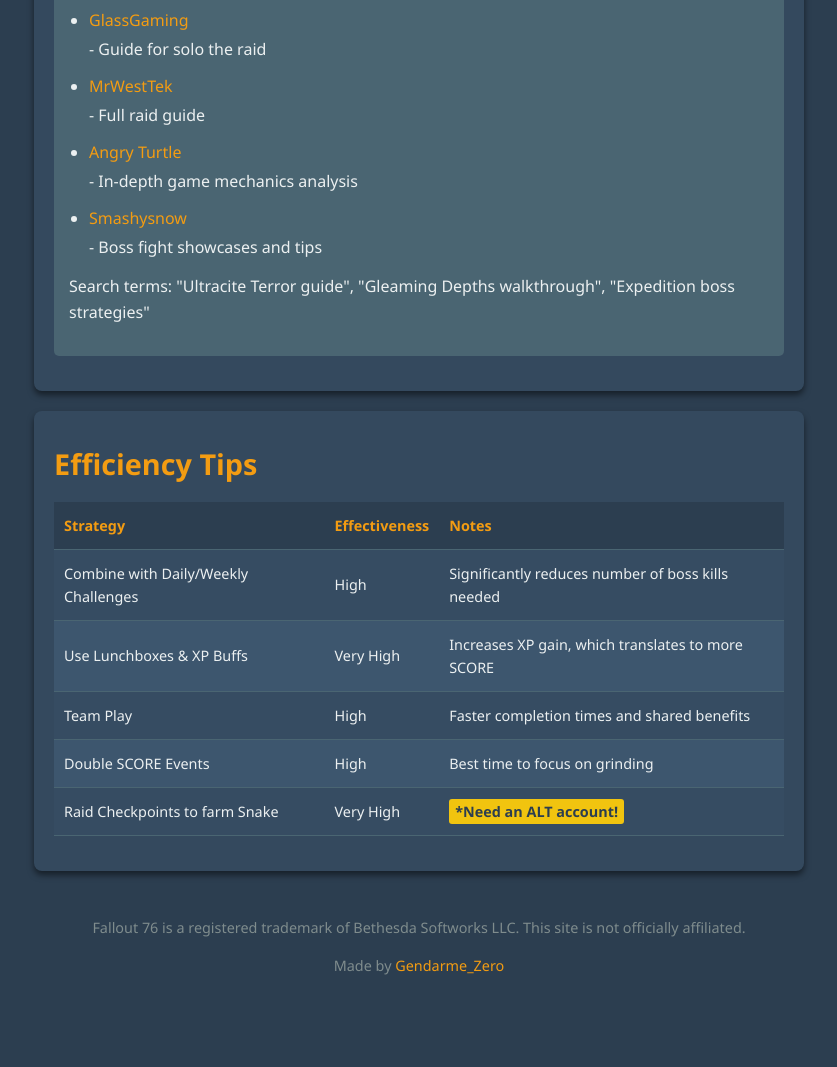
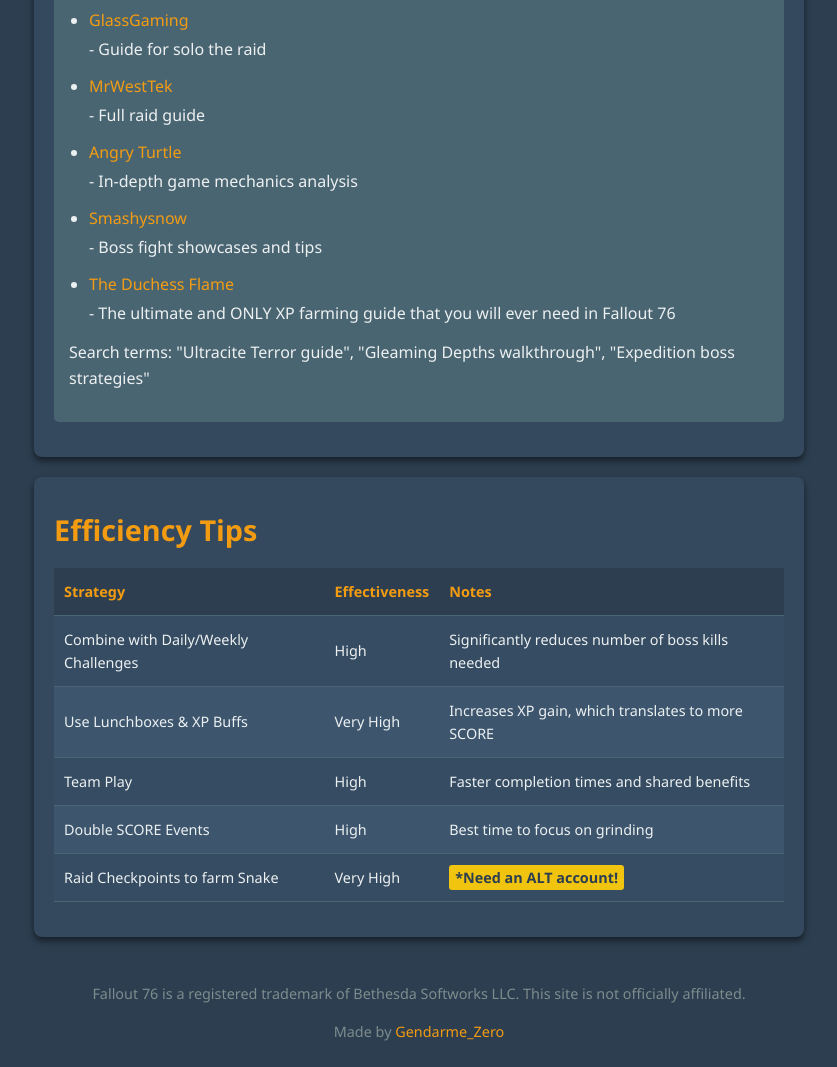
Before and after one commit to GendarmeZero/f76_ultracite_farm, a plain HTML site: page index.html in a window 1280 px wide. Shown: the part 4374-5441 px from the top of the page, without its empty margins (221-1058 px from the left). Before the commit the page ends 5396 px from the top, so only its background shows below. Drawn offline with Linux system fonts and the light colour scheme.

Commit message:
Hot updated : added The Duchess Flame XP guide in the resource-list container

```diff
--- a/index.html
+++ b/index.html
@@ -208,6 +208,9 @@
                     mechanics analysis</li>
                 <li><a href="https://www.youtube.com/@smashysnow" target="_blank">Smashysnow</a> - Boss fight showcases
                     and tips</li>
+                <li><a href="https://www.theduchessflame.com/post/xp-farming-guide-for-advanced-players"
+                        target="_blank">The Duchess Flame</a> - The ultimate and ONLY XP farming guide that you will ever
+                    need in Fallout 76</li>
             </ul>
             <p>Search terms: "Ultracite Terror guide", "Gleaming Depths walkthrough", "Expedition boss strategies"</p>
         </div>
```
